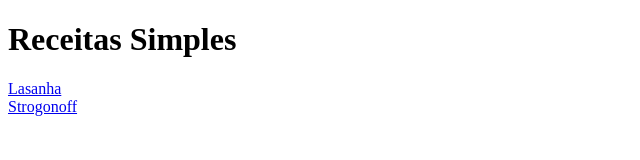
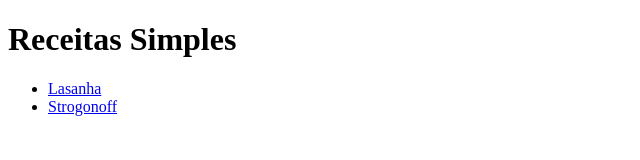
Before and after one commit to Sunxaine/simple-recipes, a plain HTML site: page index.html in a window 1280 px wide. Shown: the whole page, without its empty margins (0-640 px from the left). Drawn offline with Linux system fonts and the light colour scheme.

Commit message:
liks para outros sites estão em lista

```diff
--- a/index.html
+++ b/index.html
@@ -7,8 +7,9 @@
 </head>
 <body>
     <h1>Receitas Simples</h1>
-    <a href = "./recipes/lasagna.html" >Lasanha</a>
-    <br>
-    <a href="./recipes/estrogonoff.html">Strogonoff</a>
+    <ul>
+        <li><a href="./recipes/lasagna.html" >Lasanha</a></li>
+        <li><a href="./recipes/estrogonoff.html">Strogonoff</a></li>
+    </ul>
 </body>
 </html>
```
